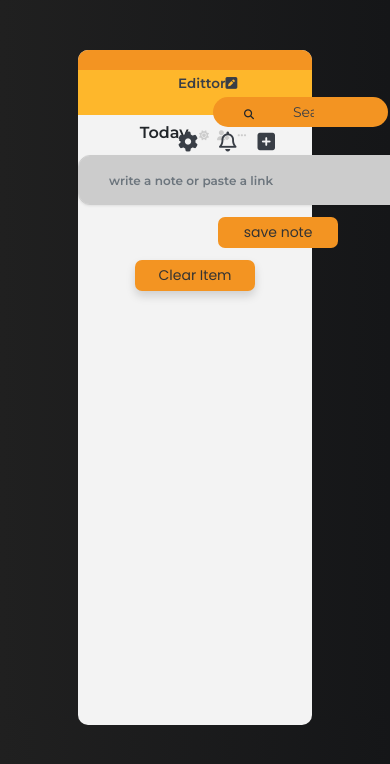
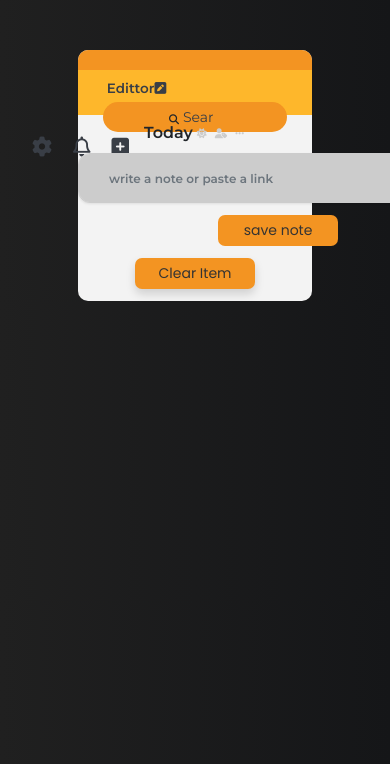
Before and after one commit to undefined-dev74/Notify, a React (Create React App) app: page / in a window 390 px wide. Shown: the top 764 px of the page. Built offline with nearby package versions, Linux system fonts and the light colour scheme.

Commit message:
making TODO app responsive adding bootstrap as base framework

```diff
--- a/package.json
+++ b/package.json
@@ -9,8 +9,10 @@
     "bootstrap": "^4.5.0",
     "node-sass": "^4.14.1",
     "react": "^16.13.1",
+    "react-bootstrap": "^1.0.1",
     "react-dom": "^16.13.1",
     "react-scripts": "3.4.1",
+    "sweetalert": "^2.1.2",
     "uuid": "^8.1.0"
   },
   "scripts": {
--- a/src/App.js
+++ b/src/App.js
@@ -3,7 +3,7 @@ import Navbar from './components/Navbar';
 import Notegroup from './components/NoteGroup';
 import FormGroup from './components/FormGroup';
 import ViewGroup from './components/ViewGroup';
-
+import { Container, Row, Col } from 'react-bootstrap';
 import 'bootstrap/dist/css/bootstrap.css';
 
 class App extends React.Component {
@@ -12,23 +12,23 @@ class App extends React.Component {
 		id: Math.floor(1000 + Math.random() * 9000),
 		item: '',
 		editItem: false,
-		curTime: 0,
+		curTime: new Date().toLocaleTimeString('en-US', {
+			hour12: false,
+			hour: 'numeric',
+			minute: 'numeric',
+		}),
 	};
 
 	onInputChange = (e) => {
 		this.setState({
 			item: e.target.value,
-			curTime: new Date().toLocaleTimeString('en-US', {
-				hour12: false,
-				hour: 'numeric',
-				minute: 'numeric',
-			}),
+			curTime: this.state.curTime,
 		});
 	};
 
 	handleSubmit = (e) => {
 		// this will prevent form to reload when we enter input
-		e.preventDefault();
+		// e.preventDefault();
 
 		const newItem = {
 			id: this.state.id,
@@ -43,7 +43,7 @@ class App extends React.Component {
 			item: ' ',
 			id: Math.floor(1000 + Math.random() * 9000),
 			editItem: false,
-			curTime: new Date().toLocaleTimeString(),
+			curTime: this.state.curTime,
 		});
 	};
 	// somehow i am unable to delete the items
@@ -77,7 +77,7 @@ class App extends React.Component {
 			item: selectedItem.title,
 			editItem: true,
 			id: id,
-			curTime: new Date().toLocaleTimeString()
+			curTime: new Date().toLocaleTimeString(),
 		});
 	};
 
@@ -86,8 +86,17 @@ class App extends React.Component {
 			<div className="App">
 				<section className="hero ">
 					<div className="model ">
+						<Container fluid>
+							<Row>
+								<Col>
 									<div className="model_divider"></div>
+								</Col>
+							</Row>
+							<Row>
+								<Col>
 									<Navbar />
+								</Col>
+							</Row>
 							<Notegroup />
 							<FormGroup
 								item={this.state.item}
@@ -101,6 +110,7 @@ class App extends React.Component {
 								handleDelete={this.handleDelete}
 								handleEdit={this.handleEdit}
 							/>
+						</Container>
 					</div>
 				</section>
 			</div>
--- a/src/components/FormGroup.jsx
+++ b/src/components/FormGroup.jsx
@@ -1,5 +1,5 @@
 import React from 'react';
-import swal from 'sweetalert'
+import swal from 'sweetalert';
 
 class FormGroup extends React.Component {
 	render() {
@@ -7,8 +7,15 @@ class FormGroup extends React.Component {
 		return (
 			<form
 				className="form_group"
-				onSubmit={(e) => { e.preventDefault()
-					item !== '' ? handleSubmit() :swal('Text Missing','You must continue with some text',"warning" );
+				onSubmit={(e) => {
+					e.preventDefault();
+					item !== ''
+						? handleSubmit()
+						: swal(
+								'Text Missing',
+								'You must continue with some Todo\'s',
+								'warning',
+						  );
 				}}>
 				<input
 					className=" text-input form-control shadow-sm"
@@ -22,7 +29,11 @@ class FormGroup extends React.Component {
 					onClick={() => {
 						item !== ''
 							? handleSubmit()
-							: swal('Text Missing','You must continue with some text',"warning" );
+							: swal(
+									'Text Missing',
+									'You must continue with some text',
+									'warning',
+							  );
 					}}></i>
 				<div className="clearlist text-center">
 					<button
--- a/src/components/Navbar.jsx
+++ b/src/components/Navbar.jsx
@@ -1,16 +1,21 @@
 import React from 'react';
+import { Row, Col } from 'react-bootstrap';
 
 class Navbar extends React.Component {
 	render() {
 		return (
 			<div>
-
 				<nav className=" model_nav navbar">
+					<Col
+						xs={6}
+						lg={3}
+						className="d-flex justify-content-center justify-content-sm-center order-sm-1 order-xl-1">
 						<a className="model_brand navbar-brand" href="">
 							Edittor
 							<i className=" model_brand-icon fas fa-pen-square"></i>
 						</a>
-
+					</Col>
+					<Col xs={12} lg={6} className="d-flex justify-content-center order-sm-12 order-xl-2">
 						<div className=" model_form form-group mb-0">
 							<div className=" search_icon">
 								<i className=" search_icon-i fas fa-search"></i>
@@ -22,7 +27,9 @@ class Navbar extends React.Component {
 								/>
 							</div>
 						</div>
+					</Col>
 
+					<Col xs={6} lg={3} className="d-flex justify-content-end order-sm-2 order-xl-3">
 						<ul className="navbar-nav">
 							<li className="nav-item active" id="settings">
 								<a className="nav-link " href="">
@@ -40,8 +47,8 @@ class Navbar extends React.Component {
 								</a>
 							</li>
 						</ul>
+					</Col>
 				</nav>
-
 			</div>
 		);
 	}
--- a/src/components/NoteGroup.jsx
+++ b/src/components/NoteGroup.jsx
@@ -1,9 +1,12 @@
 import React from 'react';
-
+import {Row, Col } from 'react-bootstrap';
 class Notegroup extends React.Component {
 	render() {
 		return (
-			<div className="notegroup">
+			<Row className='mt-sm-4 mt-xl-0'>
+				<Col className='d-sm-none'></Col>
+				<div className="notegroup ">
+					<Col xs={12} className='d-flex justify-content-lg-around justify-content-sm-between align-items-center'>
 					<h1 className="notegroup_headline">Today</h1>
 					<ul className="notegroup_nav">
 						<li className="notegroup_nav-icons">
@@ -16,7 +19,10 @@ class Notegroup extends React.Component {
 							<i className=" fas fa-ellipsis-h"></i>
 						</li>
 					</ul>
+					</Col>
 				</div>
+				<Col className='d-sm-none'></Col>
+			</Row>
 		);
 	}
 }
--- a/src/stylesheet/base/_base.scss
+++ b/src/stylesheet/base/_base.scss
@@ -17,8 +17,8 @@ html {
 body {
 	display: grid;
 	// grid-template-columns: repeat(auto-fill, 1fr);
-	height: 85vh;
-	grid-column: 3 / span 4;
+	// height: 85vh;
+	// grid-column: 3 / span 4;
 	background: #ddd6f3; /* fallback for old browsers */
 	background: -webkit-linear-gradient(
 		to right,
@@ -31,7 +31,14 @@ body {
 		#151618
 	); /* W3C, IE 10+/ Edge, Firefox 16+, Chrome 26+, Opera 12+, Safari 7+ */
 }
-
+h1,h2,h3,h4,h5,h6 {
+	margin: 0;
+	padding: 0;
+}
 li {
 	list-style: none;
 }
+
+.container-fluid {
+	padding: 0;
+}
--- a/src/stylesheet/components/_notegroup.scss
+++ b/src/stylesheet/components/_notegroup.scss
@@ -1,14 +1,9 @@
 .notegroup {
-    display: flex;
-    justify-content: space-around;
-    align-items: center;
-    margin: .8rem auto;
+	margin: 0.8rem auto;
 
 	width: 50%;
 
 	&_headline {
-        display: flex;
-        flex-direction: row;
 		font-family: $font-primary;
 		font-weight: 600;
 		font-size: 1.6rem;
@@ -24,15 +19,12 @@
 			margin-bottom: 0;
 		}
 
-
-
 		&-icons {
 			display: flex;
 			justify-self: space-evenly;
-            margin: .4rem .4rem;
+			margin: 0.4rem 0.4rem;
 			color: $primary-grey;
 			cursor: pointer;
 		}
 	}
-
 }
--- a/src/stylesheet/layout/_hero.scss
+++ b/src/stylesheet/layout/_hero.scss
@@ -6,7 +6,7 @@
     justify-content: center;
 
     .model {
-        height: 80vh;
+        height: auto;
         width: 60vw;
         background-color: $color-bg-white;
         border-radius: 1rem;
@@ -21,7 +21,6 @@
         &_nav {
             background-color: $color-primary-yellow;
             height: 4.5rem;
-            padding: 0 10rem;
 
             a {
                 color: $pixel-dark;
@@ -47,7 +46,7 @@
                 color: $pixel-dark;
                 font-weight: 600;
                 text-transform: capitalize;
-                margin-left: 3.5rem;
+                // margin-left: 3.5rem;
             }
         }
         &_brand {
@@ -85,7 +84,7 @@
         }
 
         .navbar-nav {
-            display: flex;
+            // display: flex;
             flex-direction: row;
             margin-right: 3rem;
         }
```
Also changed, not shown: 1 other file (tests, documents, lock files or other folders). Lines whose indentation alone changed are shown as unchanged.
